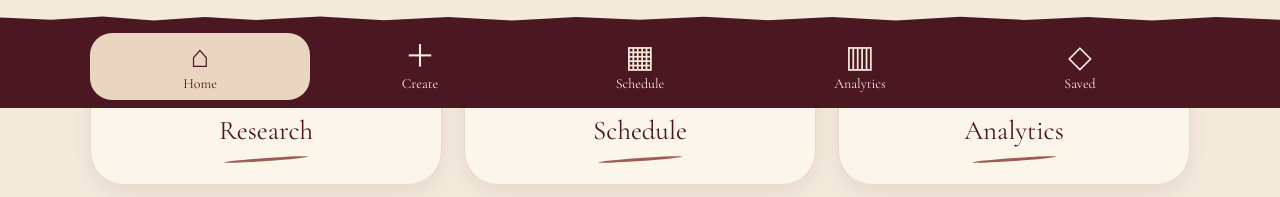
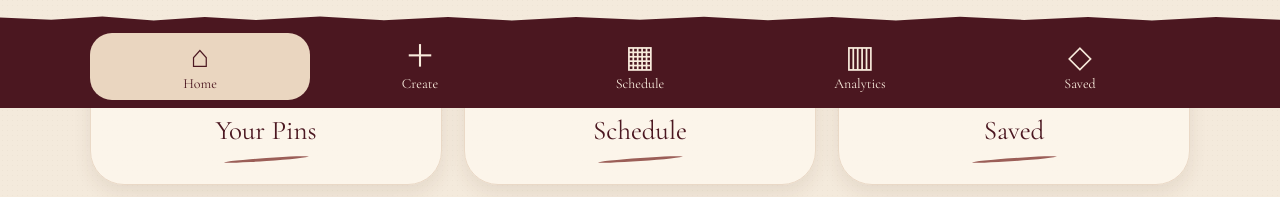
Before and after one commit to CleverCreations01/Pinora, a React (Vite) app: page / in a window 1280 px wide. Shown: the part 692-889 px from the top of the page. Built offline with nearby package versions, Linux system fonts and the light colour scheme.

Commit message:
Make home shortcuts focus on core Pinvora tasks

```diff
--- a/src/main.jsx
+++ b/src/main.jsx
@@ -64,7 +64,7 @@ function App(){
    {tab==="home"&&<section className="homeScreen">
     <div className="greeting"><div className="greetingPaper"><h1>Hi Rasika <span>♡</span></h1></div><p>Ready to create something beautiful today?</p></div>
     <section className="featurePaper"><div className="featurePhoto"><div className="photoArt" role="img" aria-label="Burgundy flowers in a ceramic vase"/><i>taped memory</i></div><div className="featureCopy"><h2>Create Pins</h2><p>Turn your ideas into<br/>scroll-stopping pins</p><button className="creamBtn" onClick={goCreate}>Generate Now <span>→</span></button></div><span className="tape tapeA"/><span className="tape tapeB"/></section>
-    <div className="homeTiles"><button onClick={()=>window.open("https://trends.pinterest.com/","_blank","noopener,noreferrer")}><span>⌕</span><b>Research</b><i/></button><button onClick={()=>setTab("schedule")}><span>▦</span><b>Schedule</b><i/></button><button onClick={()=>setTab("analytics")}><span>▥</span><b>Analytics</b><i/></button></div>
+    <div className="homeTiles"><button onClick={()=>setTab("review")}><span>▤</span><b>Your Pins</b><i/></button><button onClick={()=>setTab("schedule")}><span>▦</span><b>Schedule</b><i/></button><button onClick={()=>setTab("saved")}><span>◇</span><b>Saved</b><i/></button></div>
 
     {pins.length>0&&<button className="resumeBtn" onClick={()=>setTab("review")}>Continue your campaign · {pins.length} pins →</button>}
    </section>}
```
